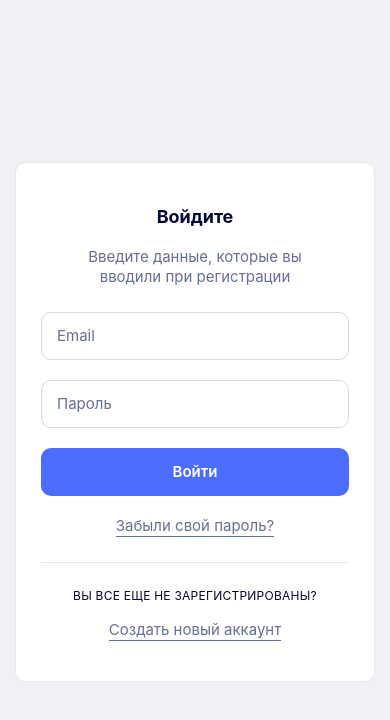
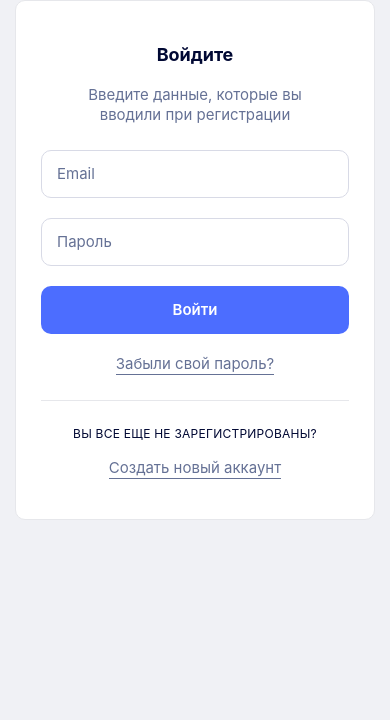
Before and after one commit to hello-kozloff/react-todo-app, a React app: page /login in a window 390 px wide. Shown: the top 720 px of the page. Built offline with nearby package versions, Linux system fonts and the light colour scheme.

Commit message:
Refactoring styles

```diff
--- a/src/styles/Form.module.css
+++ b/src/styles/Form.module.css
@@ -9,6 +9,7 @@
 
     box-sizing: border-box;
     padding: 40px;
+    margin: 0 auto;
 
     background-color: var(--color-white);
     border: 1px solid var(--surface-back-focus);
--- a/src/styles/Page.module.css
+++ b/src/styles/Page.module.css
@@ -6,14 +6,14 @@
 .container {
     width: 100%;
     height: 100%;
-    min-height: 100vh;
+    min-height: calc(100vh - 72px - 25px);
 
     box-sizing: border-box;
     padding: 0 15px;
+}
 
-    display: flex;
-    align-items: center;
-    justify-content: center;
-
-    background-color: var(--surface-back);
+@media (max-width: 576px) {
+    .container {
+        min-height: calc(100vh - 107px - 15px);
+    }
 }
--- a/src/styles/main.css
+++ b/src/styles/main.css
@@ -12,4 +12,6 @@ body {
 
     -webkit-font-smoothing: subpixel-antialiased;
     -moz-osx-font-smoothing: auto;
+
+    background-color: var(--surface-back);
 }
```
